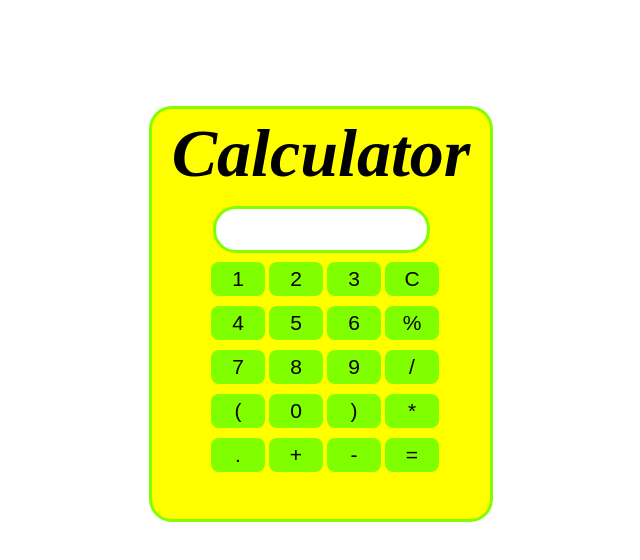
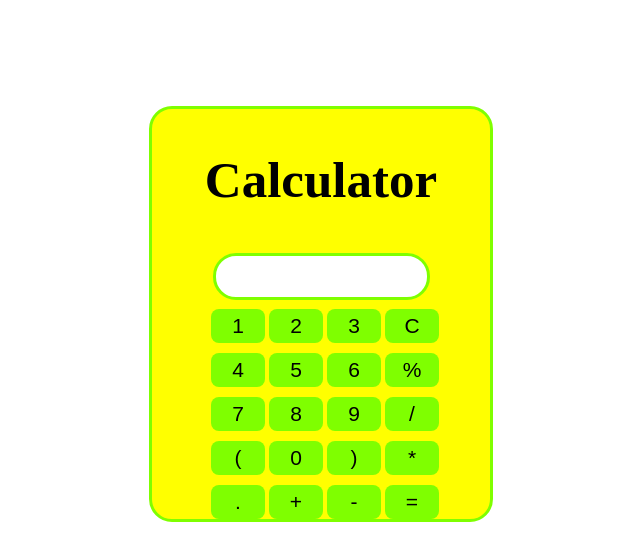
Before and after one commit to prasadk0/calculator.github.io, a plain HTML site: page index.html in a window 1280 px wide. Shown: the whole page, without its empty margins (319-959 px from the left). Drawn offline with Linux system fonts and the light colour scheme.

Commit message:
Update index.html

```diff
--- a/index.html
+++ b/index.html
@@ -12,7 +12,7 @@
 </head>
 <body>
     <div class="container">
-        <h1>Calculator</h1>
+        <h2>Calculator</h2>
 
         <div class="calculator">
             <input type="text" id="inp">
```
